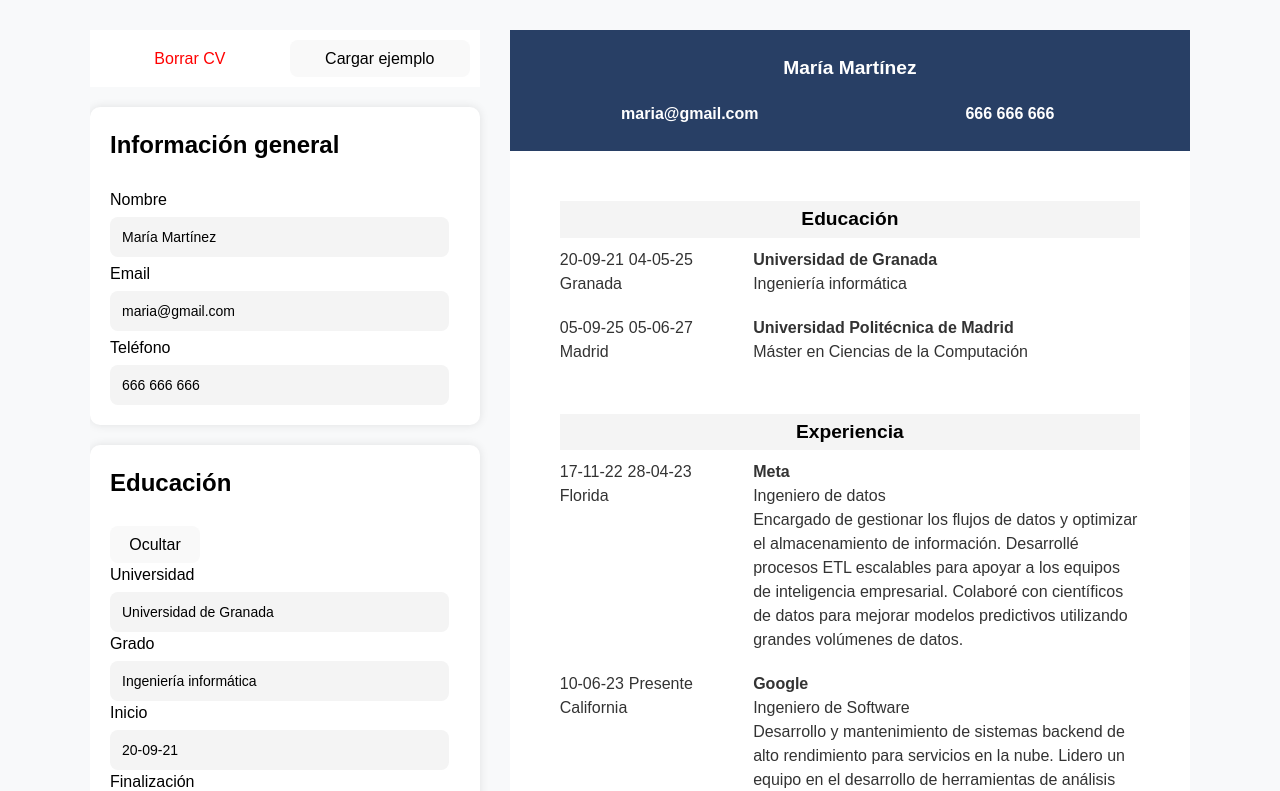
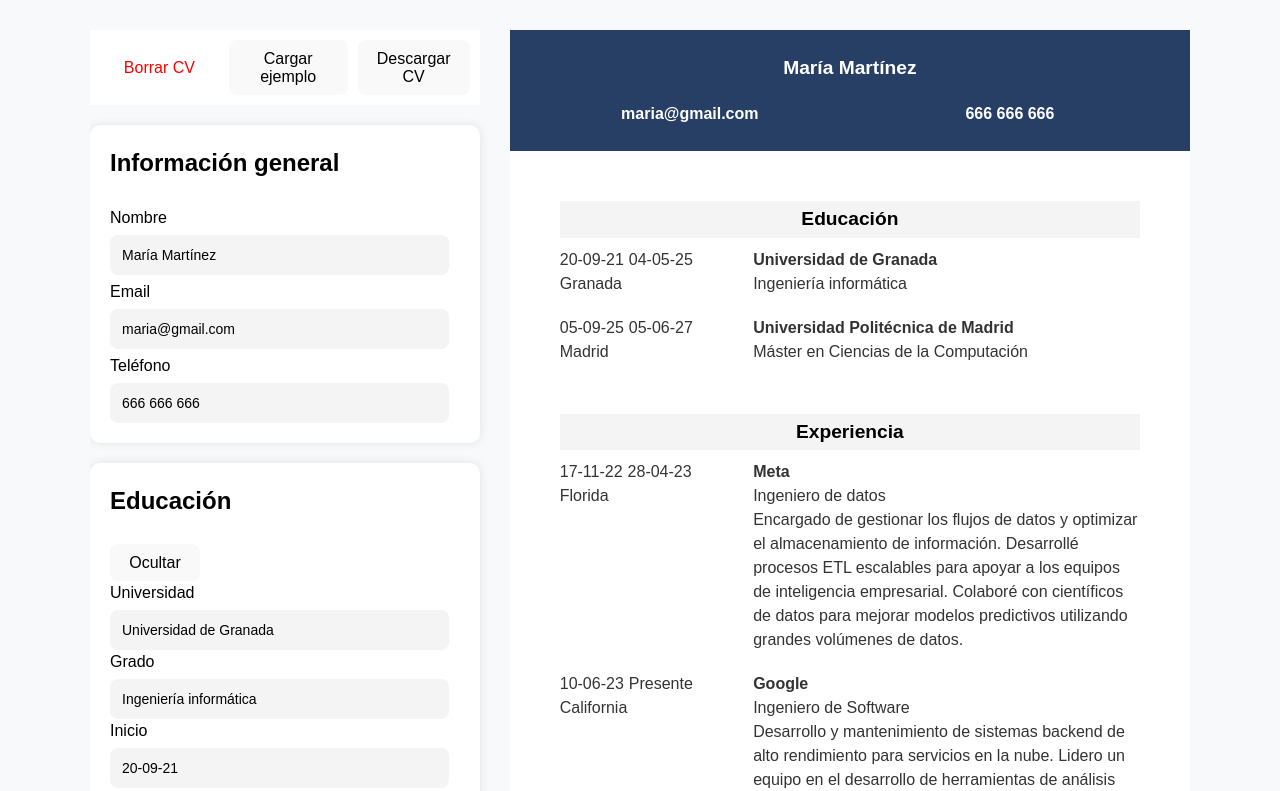
Before and after one commit to ameliaHub/cv-builder, a React (Vite) app: page / in a window 1280 px wide. Shown: the top 791 px of the page. Built offline with nearby package versions, Linux system fonts and the light colour scheme.

Commit message:
Añadido boton para descargar CV

```diff
--- a/src/Buttons.jsx
+++ b/src/Buttons.jsx
@@ -13,6 +13,12 @@ function Buttons({ handleButtonClick }) {
       >
         Cargar ejemplo
       </button>
+      <button
+        className="download-btn"
+        onClick={() => handleButtonClick("imprimir")}
+      >
+        Descargar CV
+      </button>
     </div>
   );
 }
```
